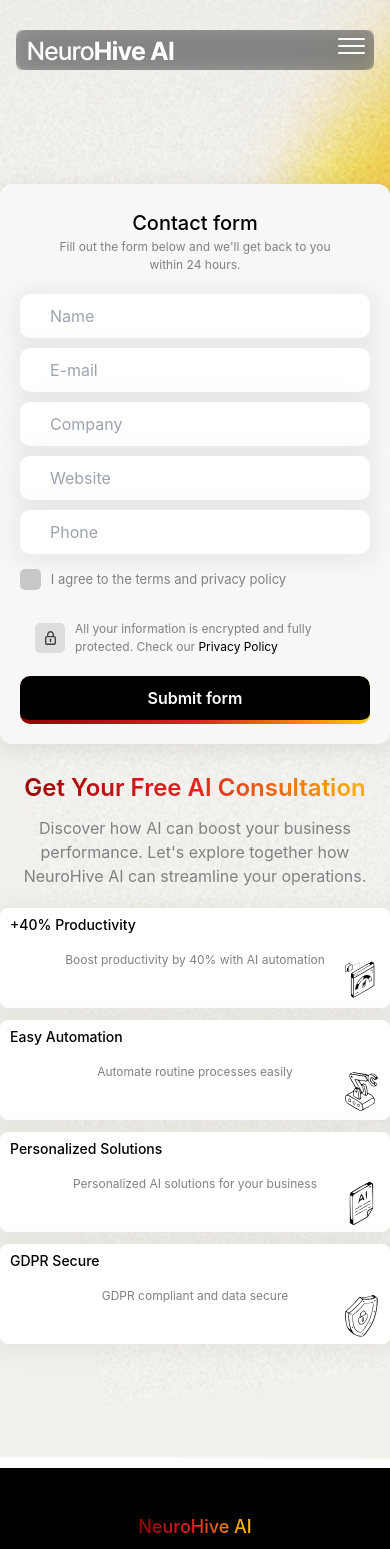
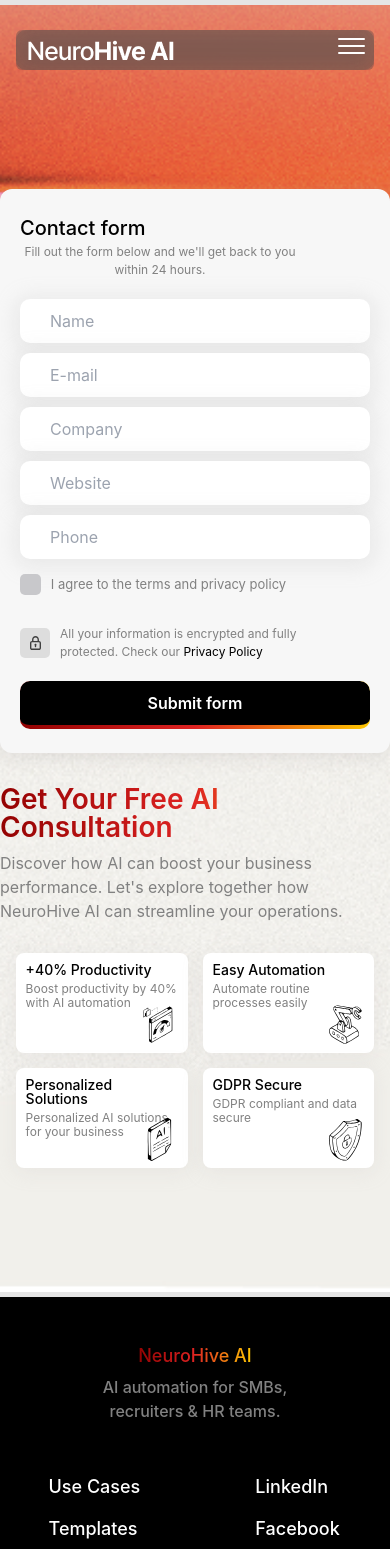
Before and after one commit to automationneurohiveai/neurohiveaiChatBot, a React (Create React App) app: page /consultation in a window 390 px wide. Shown: the top 1549 px of the page. Built offline with nearby package versions, Linux system fonts and the light colour scheme; no server answers.

Commit message:
Add wrapers for cards in ConsultationComp

```diff
--- a/src/commponents/consultation-comp/Consultation.css
+++ b/src/commponents/consultation-comp/Consultation.css
@@ -1,163 +1,163 @@
+/* =============================== */
+/* CONSULTATION SECTION WRAPPER    */
+/* =============================== */
 .consultation-container {
   padding-top: 230px;
   padding-bottom: 150px;
-  background: url(../../../public/image/pg-bg-1.jpg);
-  background-size: cover;
+  background: url(../../../public/image/pg-bg-1.jpg) no-repeat center/cover;
 }
 
+/* =============================== */
+/* FLEX-ЛЕЙАУТ ДЛЯ КАРТОК + ФОРМИ */
+/* =============================== */
 .consultation-container .section {
   display: flex;
   justify-content: space-between;
-
   align-items: flex-start;
-  min-height: 950px;
+  min-height: 950px; /* замінили height на min-height */
   padding: 64px 0;
   gap: 64px;
+  box-sizing: border-box;
+  margin: 0 auto;
   overflow-x: hidden;
-  margin: 0 auto;
-  box-sizing: border-box;
 }
 
+/* дуже високі екрани */
 @media (min-height: 1600px) {
   .consultation-container .section {
-    height: 100vh;
+    min-height: 100vh;
   }
 }
 
+/* =============================== */
+/* КАРТОЧКА (ПАНЕЛЬКА)            */
+/* =============================== */
 .consult-card {
-  height: 160px;
-  padding: 20px;
+  position: relative;
   display: flex;
   flex-direction: column;
   gap: 5px;
+  padding: 20px;
+  height: 160px;
   background: #fff;
-  box-shadow: 0px 3px 20px 5px rgba(202, 197, 197, 0.25);
   border-radius: 10px;
-  position: relative;
+  box-shadow: 0 3px 20px rgba(202, 197, 197, 0.25);
+}
+
+.consult-card h3 {
+  margin: 0;
 }
 
 .consult-card p {
+  margin: 0;
   max-width: 125px;
+  color: #818181;
 }
 
 .consult-card .consultation-img {
+  position: absolute;
+  right: 10px;
+  bottom: 10px;
   width: 80px;
   height: 80px;
   object-fit: cover;
-  position: absolute;
-  right: 10px;
-  bottom: 10px;
 }
 
+/* =============================== */
+/* ФОРМА                          */
+/* =============================== */
 .consultation-form {
-  padding: 50px 50px 40px 50px;
-  background: rgba(247, 247, 247, 1);
-  box-shadow: 0px 4px 18.4px 2px rgba(171, 163, 163, 0.25);
+  flex-shrink: 0;
+  padding: 50px;
+  max-width: 450px;
+  background: #f7f7f7;
   border-radius: 20px;
-  display: flex;
-  flex-direction: column;
-  align-items: center;
+  box-shadow: 0 4px 18.4px rgba(171, 163, 163, 0.25);
 }
 
-/* ================================ */
-/* CONSULTATION RESPONSIVE STYLES */
-/* ================================ */
+/* =============================== */
+/* BREAKPOINTS                     */
+/* =============================== */
 
-/* Desktop: 992px - 1199px */
+/* Desktop Medium: до 1200px */
 @media screen and (max-width: 1199px) {
   .consultation-container {
     padding-top: 200px;
     padding-bottom: 120px;
   }
-
   .consultation-container .section {
     gap: 80px;
   }
-
-  .consultation-form {
-    padding: 40px 40px 35px 40px;
-    min-width: 400px;
+  .consult-form {
+    padding: 40px;
+    max-width: 400px;
   }
-
   .consult-card {
     height: 140px;
     padding: 16px;
   }
-
   .consult-card .consultation-img {
     width: 70px;
     height: 70px;
   }
 }
 
-/* Tablet: 768px - 991px */
+/* Tablet: до 992px */
 @media screen and (max-width: 991px) {
   .consultation-container {
     padding-top: 160px;
     padding-bottom: 100px;
   }
-
   .consultation-container .section {
     flex-direction: column;
     gap: 60px;
     align-items: center;
   }
-
   .consultation-form {
-    padding: 35px 35px 30px 35px;
     width: 100%;
     max-width: 500px;
-    min-width: unset;
+    padding: 35px;
   }
-
   .consult-card {
     height: 120px;
     padding: 14px;
   }
-
   .consult-card p {
     max-width: 150px;
   }
-
   .consult-card .consultation-img {
     width: 60px;
     height: 60px;
   }
 }
 
-/* Mobile Large: 576px - 767px */
+/* Mobile Large: до 768px */
 @media screen and (max-width: 767px) {
   .consultation-container {
     padding-top: 140px;
     padding-bottom: 80px;
   }
-
   .consultation-container .section {
+    flex-direction: column-reverse;
     gap: 40px;
-    flex-direction: column-reverse;
   }
-
   .consultation-form {
-    padding: 30px 24px 25px 24px;
+    padding: 30px 24px;
     border-radius: 16px;
-    max-width: 100%;
+    width: 100%;
   }
-
   .consult-card {
     height: 110px;
     padding: 12px;
     border-radius: 8px;
   }
-
   .consult-card p {
     max-width: 100%;
     font-size: 13px;
   }
-
   .consult-card h3 {
     font-size: 15px;
   }
-
   .consult-card .consultation-img {
     width: 50px;
     height: 50px;
@@ -165,78 +165,87 @@
     bottom: 8px;
   }
 
-  /* Grid layout for cards */
+  /* одноколоночний грід для карток */
   .consultation-container .section > div:first-child .grid {
+    display: grid;
     grid-template-columns: 1fr;
     gap: 16px;
+    margin-top: 20px;
   }
 }
 
-/* Mobile Small: 320px - 575px */
+/* Mobile Small: до 576px */
 @media screen and (max-width: 575px) {
   .consultation-container {
     padding-top: 120px;
     padding-bottom: 60px;
+    flex: 1 1 100%;
+    margin: 5px 0;
   }
-
   .consultation-container .section {
+    flex-direction: column-reverse;
     gap: 32px;
-    flex-direction: column-reverse;
   }
-
   .consultation-form {
-    padding: 24px 20px 20px 20px;
+    padding: 24px 20px;
     border-radius: 12px;
   }
-
   .consultation-form h3 {
     font-size: 20px;
   }
-
   .consultation-form p {
     font-size: 12px;
     max-width: 280px;
   }
-
   .consult-card {
     height: 100px;
     padding: 10px;
   }
-
   .consult-card p {
     font-size: 12px;
-    line-height: 120%;
+    line-height: 1.2;
   }
-
   .consult-card h3 {
     font-size: 14px;
   }
-
   .consult-card .consultation-img {
     width: 45px;
     height: 45px;
     right: 6px;
     bottom: 6px;
   }
+}
 
-  /* Stack cards in single column */
-  .consultation-container .section > div:first-child .grid {
-    grid-template-columns: 1fr;
-    gap: 12px;
-    margin-top: 20px;
-  }
+/* =============================== */
+/* RESPONSIVE FLEXBOX FOR CARDS   */
+/* =============================== */
 
-  .consultation-container .section > div:first-child {
-    max-width: 100%;
-  }
+/* Default: Two items per row (2x2 grid) for all screen sizes - reduced width */
+.consultation-card-item {
+  flex: 1 1 calc(45% - 7.5px);
+  max-width: calc(45% - 7.5px);
+}
 
-  .consultation-container .section > div:first-child h2 {
-    text-align: center;
-    font-size: 24px;
-  }
-
-  .consultation-container .section > div:first-child p {
-    text-align: center;
-    margin-top: 16px;
+/* Very small screens (max-width: 480px) - still 2 per row but smaller */
+@media screen and (max-width: 480px) {
+  .consultation-card-item {
+    flex: 1 1 calc(46% - 7.5px);
+    max-width: calc(46% - 7.5px);
   }
 }
+
+/* Mobile screens (481px to 767px) */
+@media screen and (min-width: 481px) and (max-width: 767px) {
+  .consultation-card-item {
+    flex: 1 1 calc(45% - 7.5px);
+    max-width: calc(45% - 7.5px);
+  }
+}
+
+/* Larger screens (768px and up) */
+@media screen and (min-width: 768px) {
+  .consultation-card-item {
+    flex: 1 1 calc(47% - 10px);
+    max-width: calc(47% - 10px);
+  }
+}
--- a/src/commponents/consultation-comp/ConsultationComp.js
+++ b/src/commponents/consultation-comp/ConsultationComp.js
@@ -14,6 +14,38 @@
   });
 
   const [errors, setErrors] = useState({});
+
+  // Cards data array for map method
+  const consultationCards = [
+    {
+      id: 1,
+      title: "+40% Productivity",
+      description: "Boost productivity by 40% with AI automation",
+      icon: "icon-graph.svg",
+      alt: "Consultation Icon 1",
+    },
+    {
+      id: 2,
+      title: "Easy Automation",
+      description: "Automate routine processes easily",
+      icon: "icon-Mashine.svg",
+      alt: "Consultation Icon 2",
+    },
+    {
+      id: 3,
+      title: "Personalized Solutions",
+      description: "Personalized AI solutions for your business",
+      icon: "icon-ai.svg",
+      alt: "Consultation Icon 3",
+    },
+    {
+      id: 4,
+      title: "GDPR Secure",
+      description: "GDPR compliant and data secure",
+      icon: "icon-lock.svg",
+      alt: "Consultation Icon 4",
+    },
+  ];
 
   const { visible, setVisible } = useUIContext();
   // Email validation
@@ -96,51 +128,22 @@
             Discover how AI can boost your business performance. Let's explore
             together how NeuroHive AI can streamline your operations.
           </p>
-          <div className="grid grid-cols-2 gap-[20px] mt-[30px]">
-            <div className="consult-card saas-hover-effect">
-              <h3 className="title-3">+40% Productivity</h3>
-              <p className="main-txt text-[#818181]">
-                Boost productivity by 40% with AI automation
-              </p>
-              <img
-                src={`${process.env.PUBLIC_URL}/image/consultation/icon-graph.svg`}
-                alt="Consultation Icon 1"
-                className="consultation-img"
-              />
-            </div>
-            <div className="consult-card saas-hover-effect">
-              <h3 className="title-3">Easy Automation</h3>
-              <p className="main-txt text-[#818181]">
-                Automate routine processes easily
-              </p>
-              <img
-                src={`${process.env.PUBLIC_URL}/image/consultation/icon-Mashine.svg`}
-                alt="Consultation Icon 2"
-                className="consultation-img"
-              />
-            </div>
-            <div className="consult-card saas-hover-effect">
-              <h3 className="title-3">Personalized Solutions</h3>
-              <p className="main-txt text-[#818181]">
-                Personalized AI solutions for your business
-              </p>
-              <img
-                src={`${process.env.PUBLIC_URL}/image/consultation/icon-ai.svg`}
-                alt="Consultation Icon 3"
-                className="consultation-img"
-              />
-            </div>
-            <div className="consult-card saas-hover-effect">
-              <h3 className="title-3">GDPR Secure</h3>
-              <p className="main-txt text-[#818181]">
-                GDPR compliant and data secure
-              </p>
-              <img
-                src={`${process.env.PUBLIC_URL}/image/consultation/icon-lock.svg`}
-                alt="Consultation Icon 4"
-                className="consultation-img"
-              />
-            </div>
+          {/* Responsive Cards Flexbox - Mobile Adaptive */}
+          <div className="flex flex-wrap justify-center gap-[15px] md:gap-[20px] mt-[30px] consultation-cards-container">
+            {consultationCards.map((card) => (
+              <div
+                key={card.id}
+                className="consult-card saas-hover-effect consultation-card-item"
+              >
+                <h3 className="title-3">{card.title}</h3>
+                <p className="main-txt text-[#818181]">{card.description}</p>
+                <img
+                  src={`${process.env.PUBLIC_URL}/image/consultation/${card.icon}`}
+                  alt={card.alt}
+                  className="consultation-img"
+                />
+              </div>
+            ))}
           </div>
         </div>
         <form className="consultation-form" onSubmit={handleSubmit}>
```
